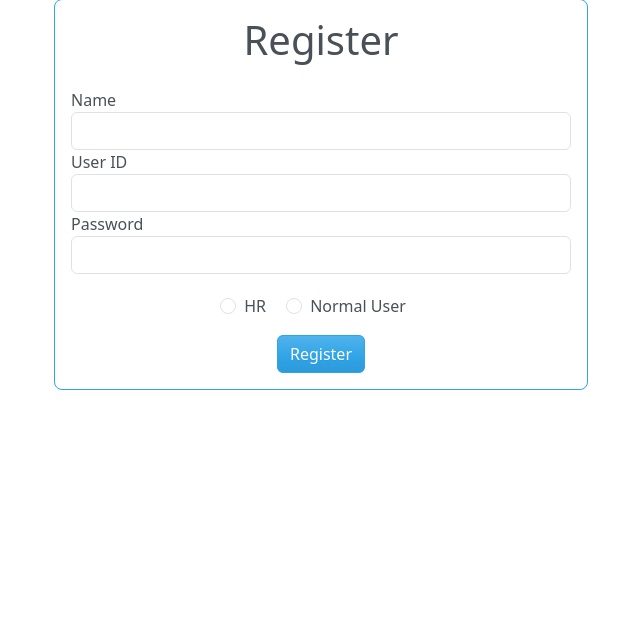
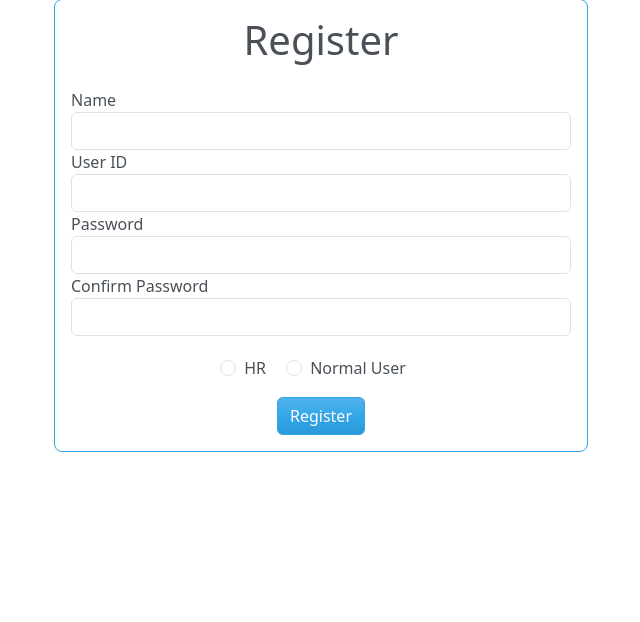
Before and after one commit to RajendraPrasadRout/Employee-Management, an ASP.NET Core app: page /UserCredentials/Register in a window 1280 px wide. Shown: the part 74-696 px from the top of the page, without its empty margins (319-959 px from the left). Run offline with ASP.NET Core 8, Linux system fonts and the light colour scheme; style sheets or scripts are compiled from the project's sources.

Commit message:
Confirm Password Field

```diff
--- a/Views/UserCredentials/Register.cshtml
+++ b/Views/UserCredentials/Register.cshtml
@@ -27,8 +27,14 @@
 
                         <div class="form-group">
                             <label asp-for="Password">Password</label>
-                            <input asp-for="Password" class="form-control" type="password" required />
+                            <input asp-for="Password" id="password" class="form-control" type="password" required />
                             <span asp-validation-for="Password" class="text-danger"></span>
+                        </div>
+
+                        <div class="form-group">
+                            <label asp-for="ConfirmPassword">Confirm Password</label>
+                            <input asp-for="ConfirmPassword" id="confirmPassword" class="form-control" type="password" required />
+                            <span asp-validation-for="ConfirmPassword" class="text-danger"></span>
                         </div>
 
                         <div class="form-group text-center">
@@ -54,3 +60,20 @@
         </div>
     </div>
 </div>
+
+<script>
+    document.getElementById("password").addEventListener("input", validatePasswordMatch);
+    document.getElementById("confirmPassword").addEventListener("input", validatePasswordMatch);
+
+    function validatePasswordMatch() {
+        var password = document.getElementById("password").value;
+        var confirmPassword = document.getElementById("confirmPassword").value;
+        var errorSpan = document.getElementById("confirmPassword-error");
+
+        if (password !== confirmPassword) {
+            errorSpan.innerText = "The password and confirmation password do not match.";
+        } else {
+            errorSpan.innerText = "";
+        }
+    }
+</script>
```
Also changed, not shown: Models/UserCredentials.cs (+8 -0 lines).
